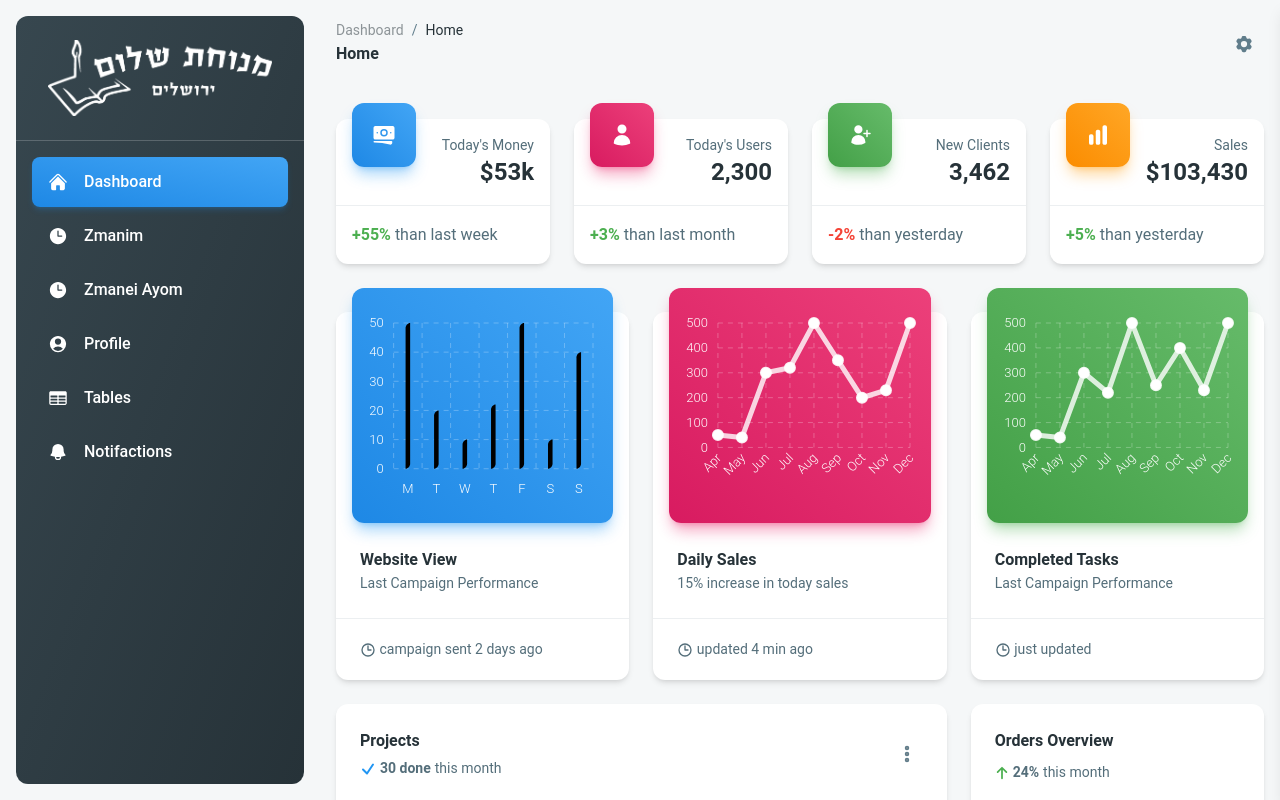
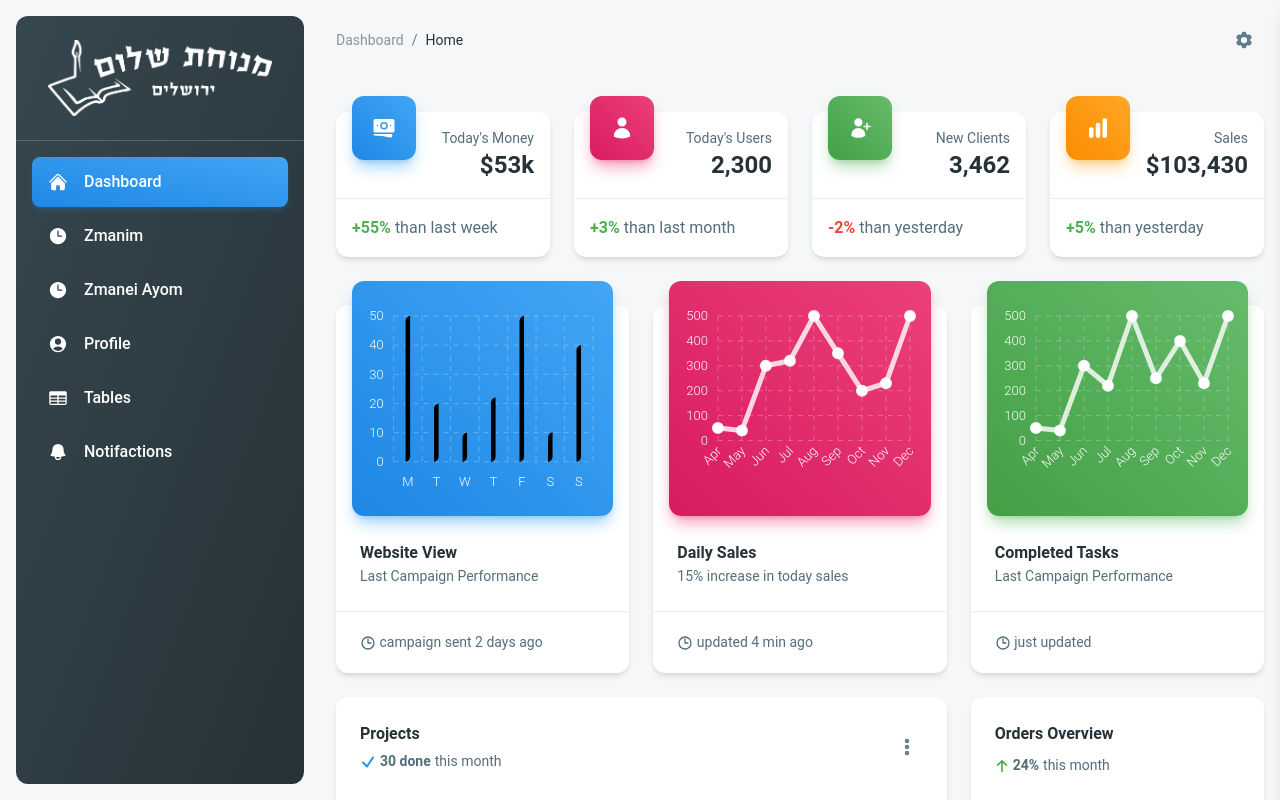
Before and after one commit to Manou-coder/material-dashboard-shoul, a React (Vite) app: page /dashboard/home in a window 1280 px wide. Shown: the top 800 px of the page. Built offline with nearby package versions, Linux system fonts and the light colour scheme.

Commit message:
remove title navbar

```diff
--- a/src/widgets/layout/dashboard-navbar.tsx
+++ b/src/widgets/layout/dashboard-navbar.tsx
@@ -54,9 +54,9 @@ export function DashboardNavbar() {
               {page}
             </Typography>
           </Breadcrumbs>
-          <Typography variant="h6" color="blue-gray">
+          {/* <Typography variant="h6" color="blue-gray">
             {page}
-          </Typography>
+          </Typography> */}
         </div>
         <div className="flex items-center">
           <IconButton
```
